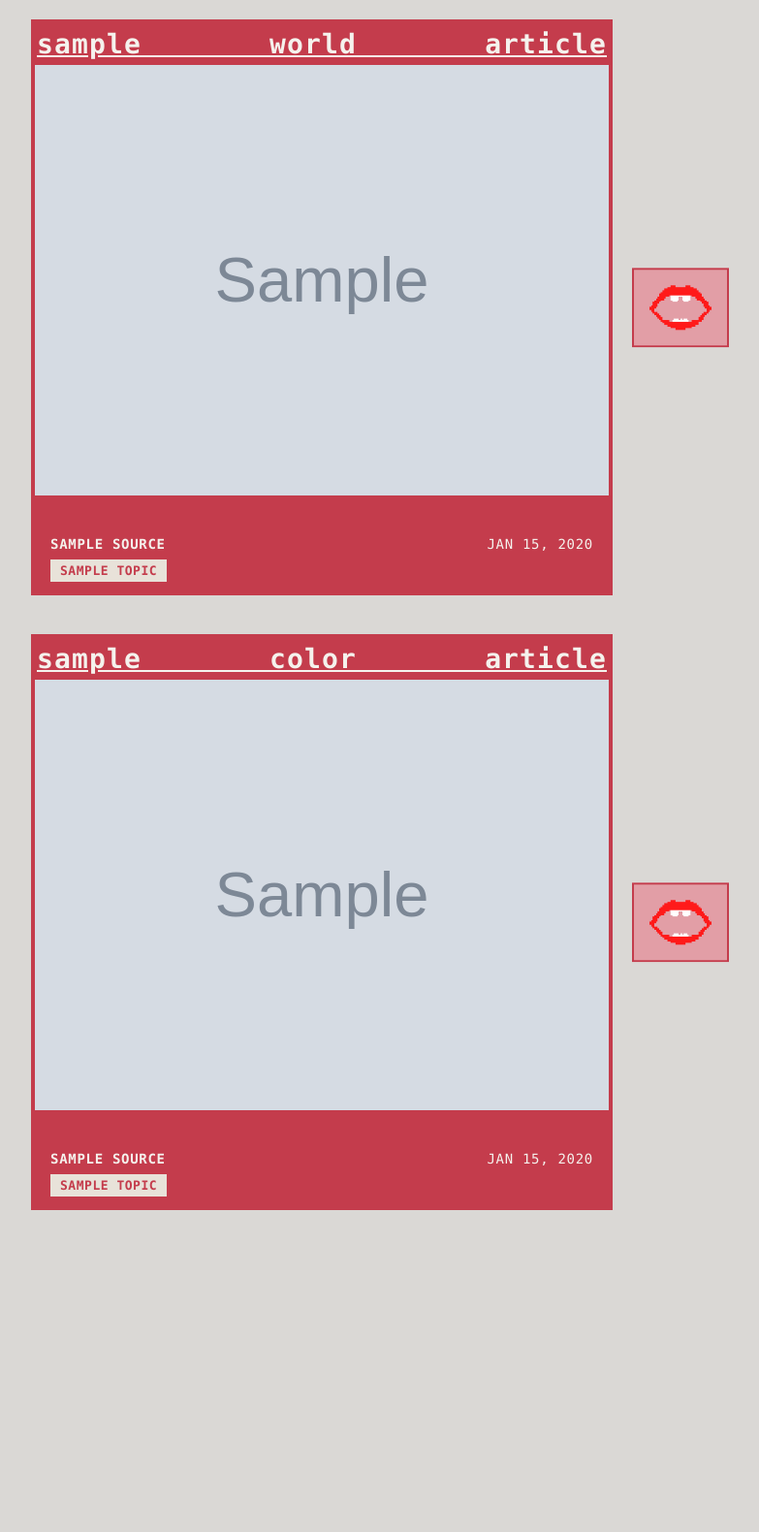
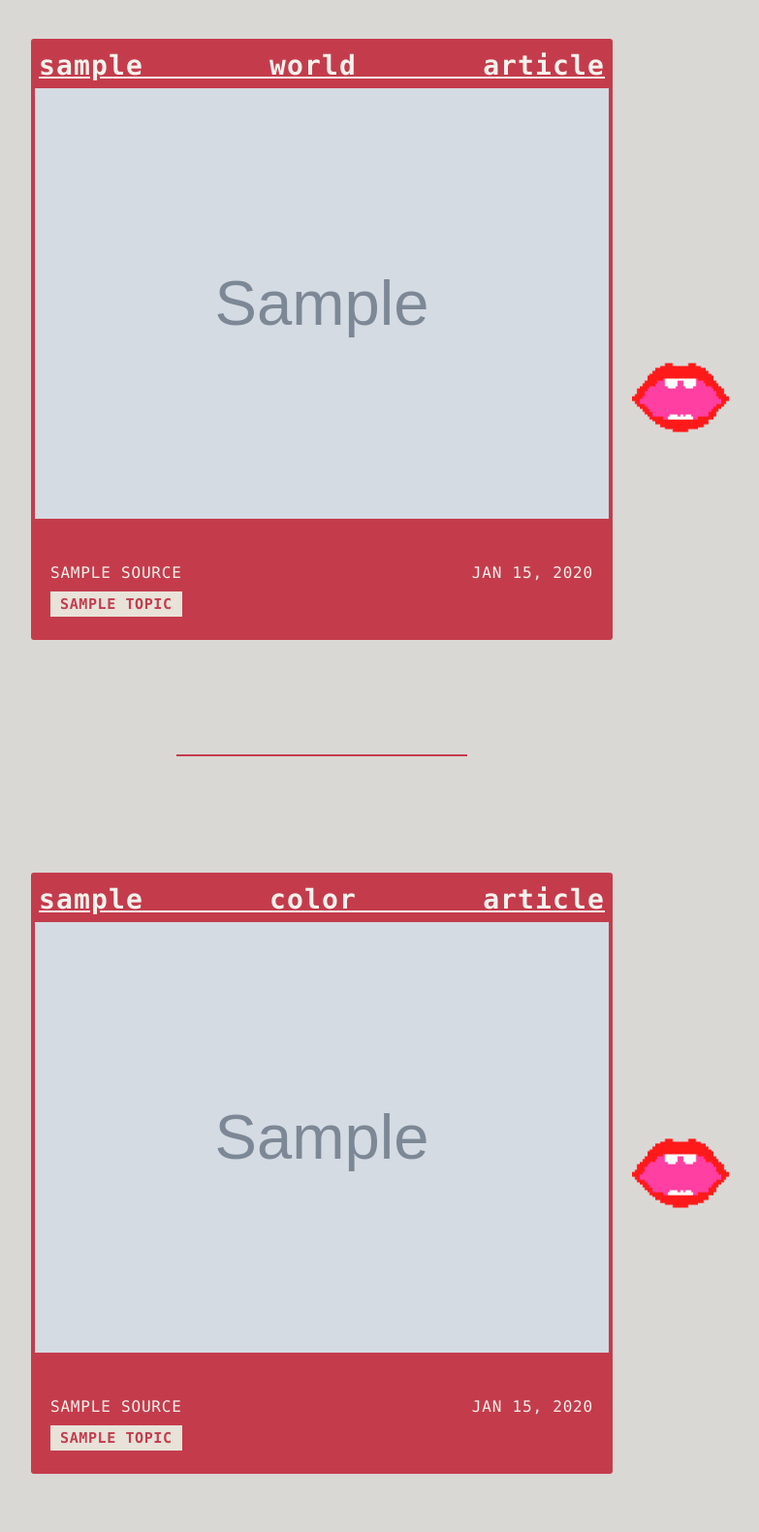
Before and after one commit to botica/newschomp, a Django app: template newschomp/chomp/templates/chomp/home.html in a window 1280 px wide. Shown: the whole page at 97% size, without its empty margins (308-1091 px from the left). Before the commit the page ends 1248 px from the top, so only its background shows below. Run offline with Django 5.2, Linux system fonts and the light colour scheme; the template is opened without the code that fills it: most values are stand-ins (such as "Sample title", 1, 10 or a date in 2020); grey boxes marked "Sample" are stand-in pictures; data that the repository does not hold is empty.

Commit message:
tweak design

```diff
--- a/newschomp/chomp/static/chomp/css/style.css
+++ b/newschomp/chomp/static/chomp/css/style.css
@@ -41,14 +41,30 @@ header {
 .feed {
     display: flex;
     flex-direction: column;
-    gap: 40px;
+    gap: 120px;
     max-width: 600px;
     margin: 0 auto;
+    padding-top: 20px;
+    padding-bottom: 40px;
 }
 
 .feed-section {
     width: 100%;
     position: relative;
+}
+
+.feed-section:not(:last-child) {
+    padding-bottom: 120px;
+}
+
+.feed-section:not(:last-child)::after {
+    content: '';
+    position: absolute;
+    bottom: 0;
+    left: 25%;
+    right: 25%;
+    height: 2px;
+    background: var(--red);
 }
 
 /* Refresh Button */
@@ -60,9 +76,6 @@ header {
     width: 100px;
     height: auto;
     cursor: pointer;
-    background: #e29ea6;
-    padding: 16px;
-    border: 2px solid var(--red);
 }
 
 #world-content,
@@ -75,6 +88,7 @@ header {
     background: var(--red);
     overflow: hidden;
     border: 4px solid var(--red);
+    border-radius: 3px;
 }
 
 .article-title {
@@ -84,7 +98,7 @@ header {
     display: block;
     width: 100%;
     margin: 0;
-    padding: 2px;
+    padding: 4px;
     text-transform: lowercase;
     letter-spacing: 0.04em;
 }
@@ -98,10 +112,6 @@ header {
     white-space: nowrap;
 }
 
-.article-title a:hover {
-    color: var(--cream);
-}
-
 .article-image {
     width: 100%;
     height: auto;
@@ -112,7 +122,7 @@ header {
 /* Summary */
 .summary {
     list-style: none;
-    padding: 14px 18px;
+    padding: 18px 18px 14px 18px;
     background: var(--red);
     margin: 0;
 }
@@ -154,17 +164,14 @@ header {
     display: flex;
     justify-content: space-between;
     align-items: center;
+    margin-bottom: 10px;
 }
 
 .source, .pub-date {
-    font-size: 14px;
+    font-size: 16px;
     color: var(--cream-light);
     text-transform: uppercase;
     letter-spacing: 0.05em;
-}
-
-.source {
-    font-weight: 700;
 }
 
 .topics {
@@ -172,10 +179,11 @@ header {
     flex-wrap: wrap;
     gap: 6px;
     margin-top: 8px;
+    padding-bottom: 10px;
 }
 
 .topic {
-    font-size: 13px;
+    font-size: 15px;
     color: var(--red);
     background: var(--cream);
     padding: 4px 10px;
```
Also changed, not shown: newschomp/chomp/utils.py (+8 -8 lines), newschomp/chomp/static/chomp/images/mouth-2.png, newschomp/chomp/static/chomp/images/mouth.png.
